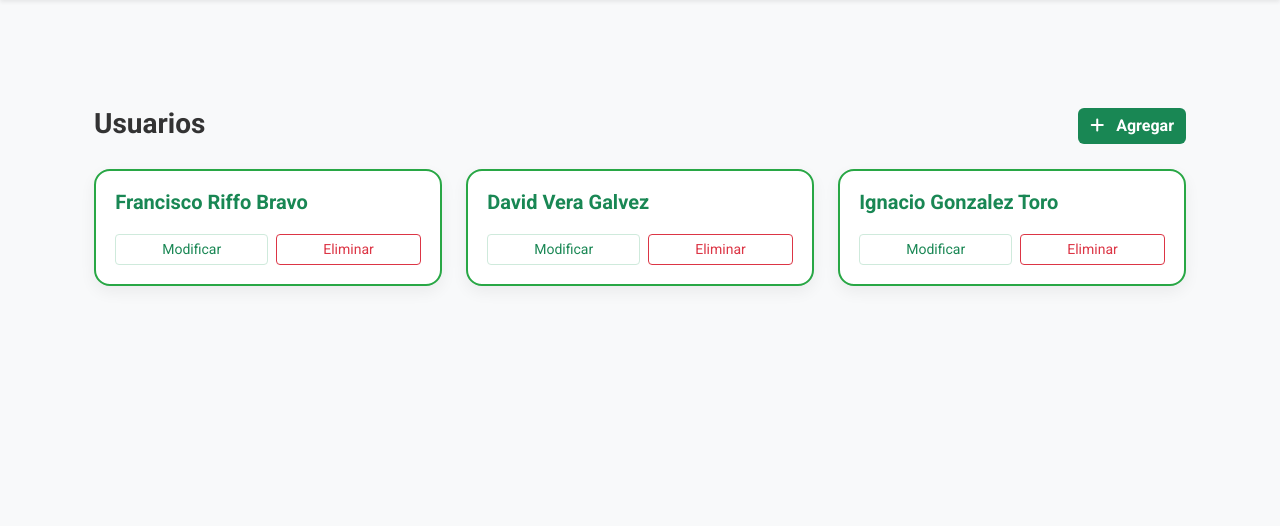
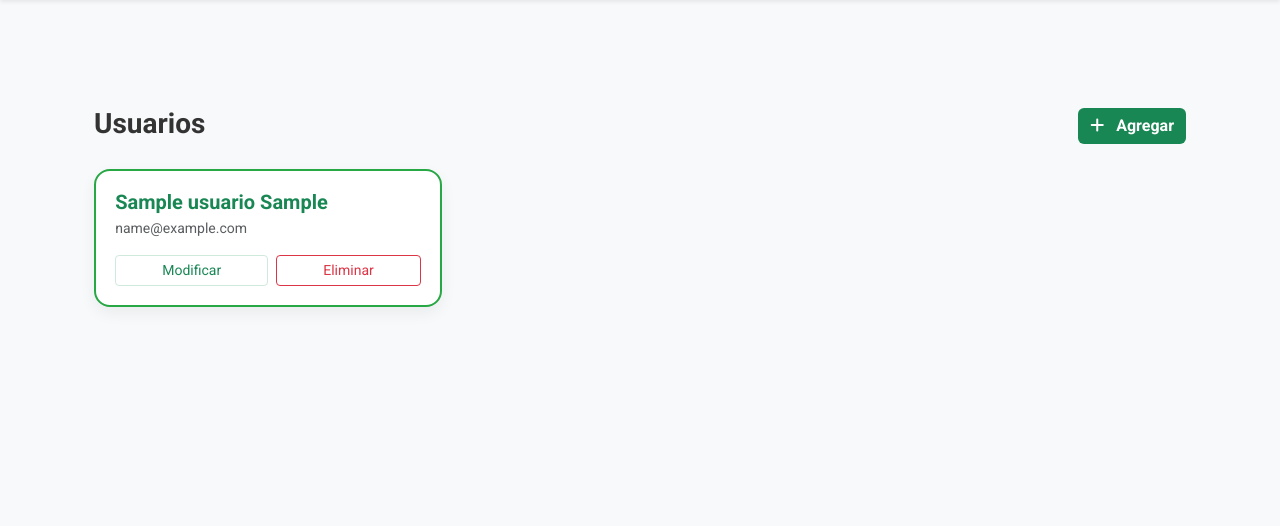
Before and after one commit to IgnacioRiffop/CanchaYa, a Django app: page /crudUsuarios/ in a window 1280 px wide. Shown: the part 79-605 px from the top of the page. Run offline with Django 3.2, Linux system fonts and the light colour scheme; a user stored in the database is signed in; tables that the repository leaves empty hold one stand-in row (values such as "Sample post"); some libraries are stand-ins or nearby versions.

Commit message:
CRUD USUARIOREDY

```diff
--- a/core/templates/core/crudUsuarios.html
+++ b/core/templates/core/crudUsuarios.html
@@ -18,44 +18,46 @@
 
   <!-- Grid de tarjetas -->
   <div class="row row-cols-1 row-cols-sm-2 row-cols-lg-3 g-4">
-    <!-- Item demo 1 -->
+    {% if usuarios %}
+      {% for usuario in usuarios %}
         <div class="col">
           <div class="cu-item-card h-100 d-flex flex-column">
             <div class="cu-item-body">
-          <h5 class="mb-1 fw-bold">Francisco Riffo Bravo</h5>
+              <h5 class="mb-1 fw-bold">
+                {{ usuario.nombre }} {{ usuario.apellido }}
+              </h5>
+              <p class="mb-0 text-muted small">
+                {{ usuario.email }}
+              </p>
             </div>
             <div class="mt-auto d-flex gap-2 pt-3">
-          <a href="#" class="btn btn-outline-secondary btn-sm flex-fill">Modificar</a>
-          <a href="#" class="btn btn-outline-danger btn-sm flex-fill">Eliminar</a>
+              <!-- Modificar -->
+              <a href="{% url 'usuario_edit' usuario.id_usuario %}"
+                 class="btn btn-outline-secondary btn-sm flex-fill">
+                Modificar
+              </a>
+
+              <!-- Eliminar (POST) -->
+              <form action="{% url 'usuario_delete' usuario.id_usuario %}"
+                    method="post"
+                    class="flex-fill m-0"
+                    onsubmit="return confirm('¿Seguro que quieres eliminar este usuario?');">
+                {% csrf_token %}
+                <button type="submit" class="btn btn-outline-danger btn-sm w-100">
+                  Eliminar
+                </button>
+              </form>
             </div>
           </div>
         </div>
-
-    <!-- Item demo 2 -->
+      {% endfor %}
+    {% else %}
       <div class="col">
-      <div class="cu-item-card h-100 d-flex flex-column">
-        <div class="cu-item-body">
-          <h5 class="mb-1 fw-bold">David Vera Galvez</h5>
-        </div>
-        <div class="mt-auto d-flex gap-2 pt-3">
-          <a href="#" class="btn btn-outline-secondary btn-sm flex-fill">Modificar</a>
-          <a href="#" class="btn btn-outline-danger btn-sm flex-fill">Eliminar</a>
+        <div class="alert alert-secondary w-100 text-center">
+          No hay usuarios registrados.
         </div>
       </div>
-    </div>
-
-    <!-- Item demo 3 -->
-    <div class="col">
-      <div class="cu-item-card h-100 d-flex flex-column">
-        <div class="cu-item-body">
-          <h5 class="mb-1 fw-bold">Ignacio Gonzalez Toro</h5>
-        </div>
-        <div class="mt-auto d-flex gap-2 pt-3">
-          <a href="#" class="btn btn-outline-secondary btn-sm flex-fill">Modificar</a>
-          <a href="#" class="btn btn-outline-danger btn-sm flex-fill">Eliminar</a>
-        </div>
-      </div>
-    </div>
+    {% endif %}
   </div>
 </div>
 {% endblock %}
--- a/core/templates/core/detalleReserva.html
+++ b/core/templates/core/detalleReserva.html
@@ -30,7 +30,6 @@
       <div class="col-md-6">
         <p><strong>Subtotal:</strong> ${{ reserva.subtotal|floatformat:0 }}</p>
         <p><strong>Descuento:</strong> ${{ reserva.descuento|floatformat:0 }}</p>
-        <p><strong>Total Pagado:</strong>
           <span class="text-success fw-bold">
             ${{ reserva.total|floatformat:0 }}
           </span>
--- a/core/urls.py
+++ b/core/urls.py
@@ -35,6 +35,9 @@ urlpatterns = [
     path('crudOperadores/', views.crudOperadores, name='crudOperadores'),
     path('crudAdministradores/', views.crudAdministradores, name='crudAdministradores'),
     path('crudUsuarios/', views.crudUsuarios, name='crudUsuarios'),
+    path('usuarios/<int:id_usuario>/editar/', login_required(views.usuario_edit, login_url='login'), name='usuario_edit'),
+    path('usuarios/<int:id_usuario>/eliminar/', login_required(views.usuario_delete, login_url='login'), name='usuario_delete'),
+
     path('crudCanchas/', views.crudCanchas, name='crudCanchas'),
     path('canchas/agregar/', views.cancha_create, name='cancha_add'),
     path('canchas/<int:pk>/editar/', views.cancha_edit, name='cancha_edit'),
--- a/core/views.py
+++ b/core/views.py
@@ -941,8 +941,68 @@ def crudAdministradores(request):
     return render(request, 'core/crudAdministradores.html')
 
 
+@login_required
 def crudUsuarios(request):
-    return render(request, 'core/crudUsuarios.html')
+    usuarios = Usuario.objects.all().order_by('id_usuario')
+    return render(request, 'core/crudUsuarios.html', {'usuarios': usuarios})
+
+@login_required
+def usuario_edit(request, id_usuario):
+    usuario = get_object_or_404(Usuario, id_usuario=id_usuario)
+    old_email = usuario.email  # por si cambia el correo
+
+    if request.method == 'POST':
+        nombre = request.POST.get('nombre', '').strip()
+        apellido = request.POST.get('apellido', '').strip()
+        email = request.POST.get('email', '').strip()
+
+        if not nombre or not apellido or not email:
+            messages.error(request, 'Todos los campos son obligatorios.')
+            return redirect('usuario_edit', id_usuario=id_usuario)
+
+        with transaction.atomic():
+            # actualizamos en tabla USUARIO (Oracle)
+            usuario.nombre = nombre
+            usuario.apellido = apellido
+            usuario.email = email
+            usuario.save()
+
+            # sincronizar también con auth_user
+            user = User.objects.filter(email=old_email).first()
+            if user:
+                user.first_name = nombre
+                user.last_name = apellido
+                user.email = email
+                user.username = email  # porque tú usas el correo como username
+                user.save()
+
+        messages.success(request, 'Usuario modificado correctamente.')
+        return redirect('crudUsuarios')
+
+    # GET -> mostrar formulario
+    return render(request, 'core/usuario_form.html', {'usuario': usuario})
+
+
+@login_required
+def usuario_delete(request, id_usuario):
+    usuario = get_object_or_404(Usuario, id_usuario=id_usuario)
+    old_email = usuario.email
+
+    if request.method == 'POST':
+        with transaction.atomic():
+            # borrar auth_user si existe
+            user = User.objects.filter(email=old_email).first()
+            if user:
+                user.delete()
+
+            # borrar en tabla USUARIO
+            usuario.delete()
+
+        messages.success(request, 'Usuario eliminado correctamente.')
+        return redirect('crudUsuarios')
+
+    # si alguien entra por GET, lo mandamos de vuelta
+    return redirect('crudUsuarios')
 
 def crudReservas(request):
     return render(request, 'core/crudReservas.html')
```
Also changed, not shown: core/templates/core/usuario_form.html (added, +52 -0 lines), media/canchas/cancha1_AdF6ag2.jpg (added). Lines whose indentation alone changed are shown as unchanged.
